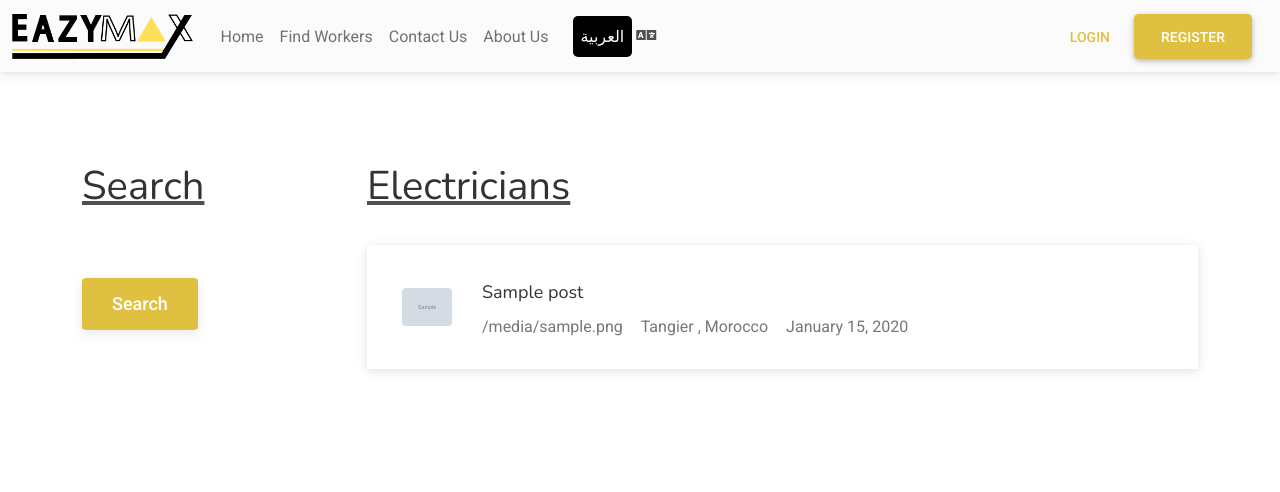
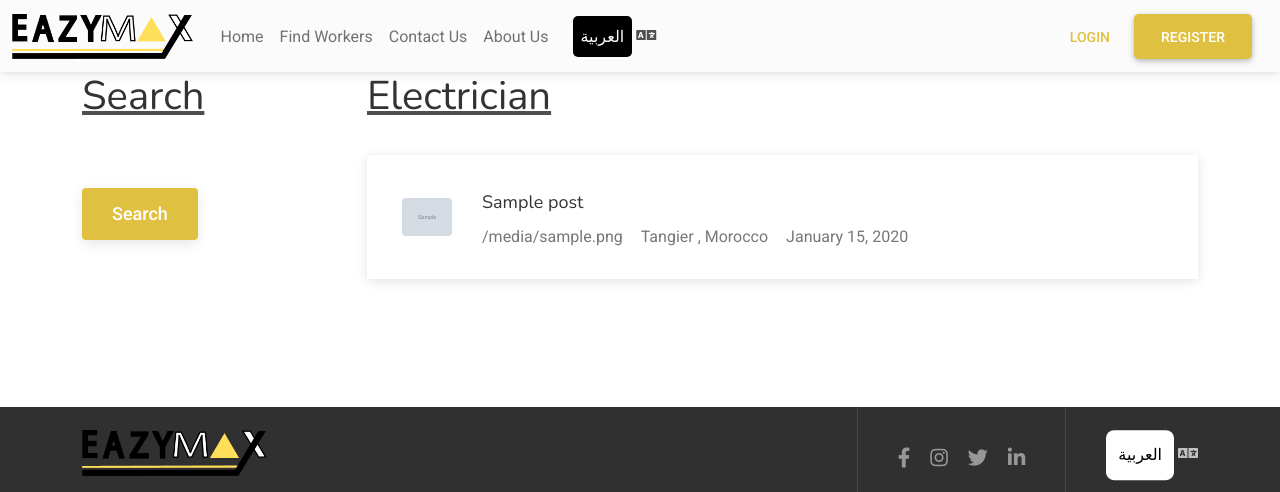
Before and after one commit to Vazimax/eazymax-v2, a Django app: template post/templates/categories/electrician.html in a window 1280 px wide. Shown: the top 492 px of the page. Run offline with Django 3.2, Linux system fonts and the light colour scheme; the template is opened without the code that fills it: most values are stand-ins (such as "Sample title", 1, 10 or a date in 2020); grey boxes marked "Sample" are stand-in pictures; some libraries are stand-ins or nearby versions; some web fonts are replaced.

Commit message:
updated electrician page

```diff
--- a/post/templates/categories/electrician.html
+++ b/post/templates/categories/electrician.html
@@ -3,7 +3,6 @@
 {% block content %}
 
     <!-- Spacer -->
-<div class="margin-top-90"></div>
 <!-- Spacer / End-->
 
 <!-- Page Content
@@ -36,7 +35,7 @@
 		</div>
 		<div class="col-xl-9 col-lg-8 content-left-offset">
 
-		<u><h1 class="page-title">{% trans "Electricians " %}</h1></u>
+		<u><h1 class="page-title">Electrician</h1></u>
 
 			<div class="listings-container compact-list-layout margin-top-35">
 
@@ -90,7 +89,7 @@
 						<nav class="pagination">
 							<ul>
                                 {% if posts.has_previous %}
-									<li class="pagination-arrow"><a href="?page={{post.previous_page_number}}"><i class="fas fa-arrow-left"></i></a></li>
+									<li class="pagination-arrow"><a href="?page={{posts.previous_page_number}}"><i class="fas fa-arrow-left"></i></a></li>
 								{% endif%}
                                 {% for page in posts.paginator.page_range %}
                                         {% if posts.number == page %}
@@ -100,7 +99,7 @@
                                         {% endif %}
                                 {% endfor %}
                                 {% if posts.has_next %}
-                                    <li class="pagination-arrow"><a href="?page={{post.next_page_number}}"><i class="fas fa-arrow-right"></i></a></li>
+                                    <li class="pagination-arrow"><a href="?page={{posts.next_page_number}}"><i class="fas fa-arrow-right"></i></a></li>
                                 {% endif %}
 							</ul>
 						</nav>
```
